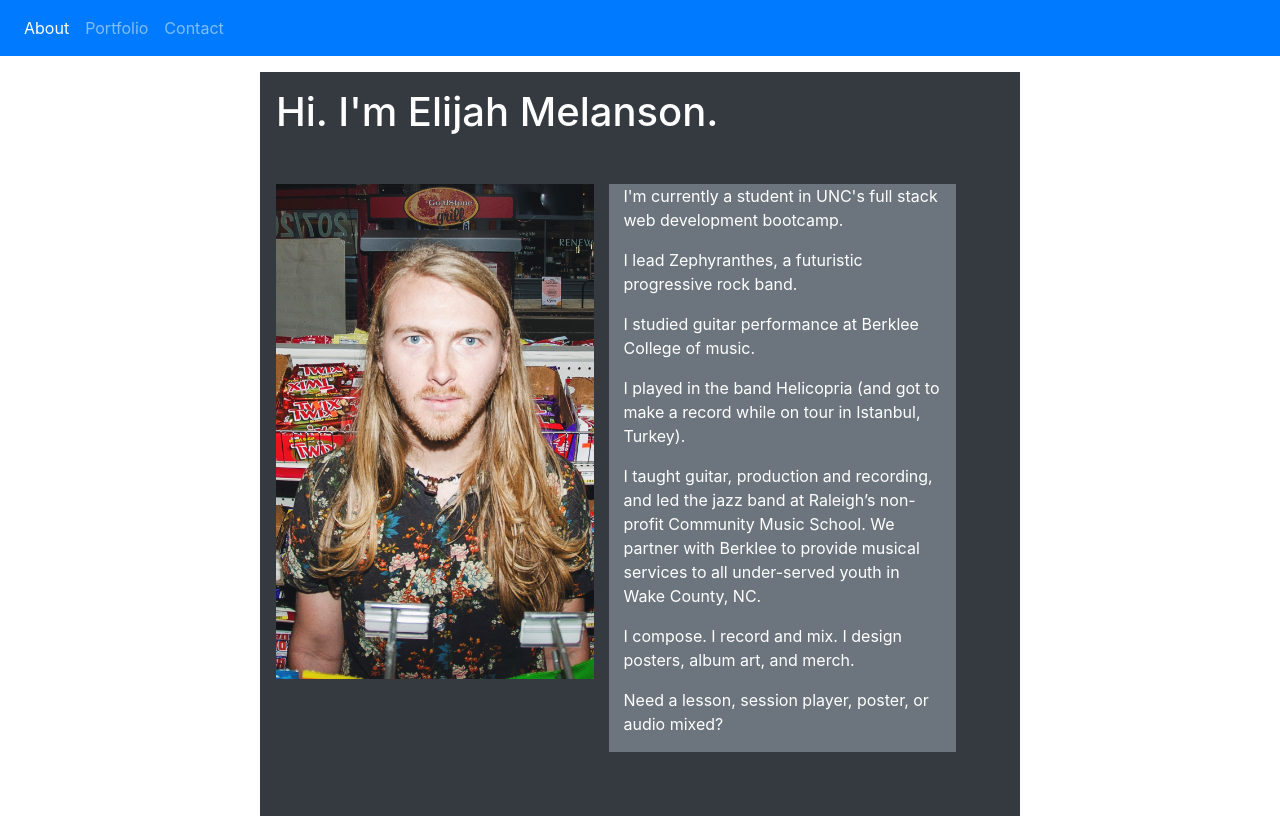
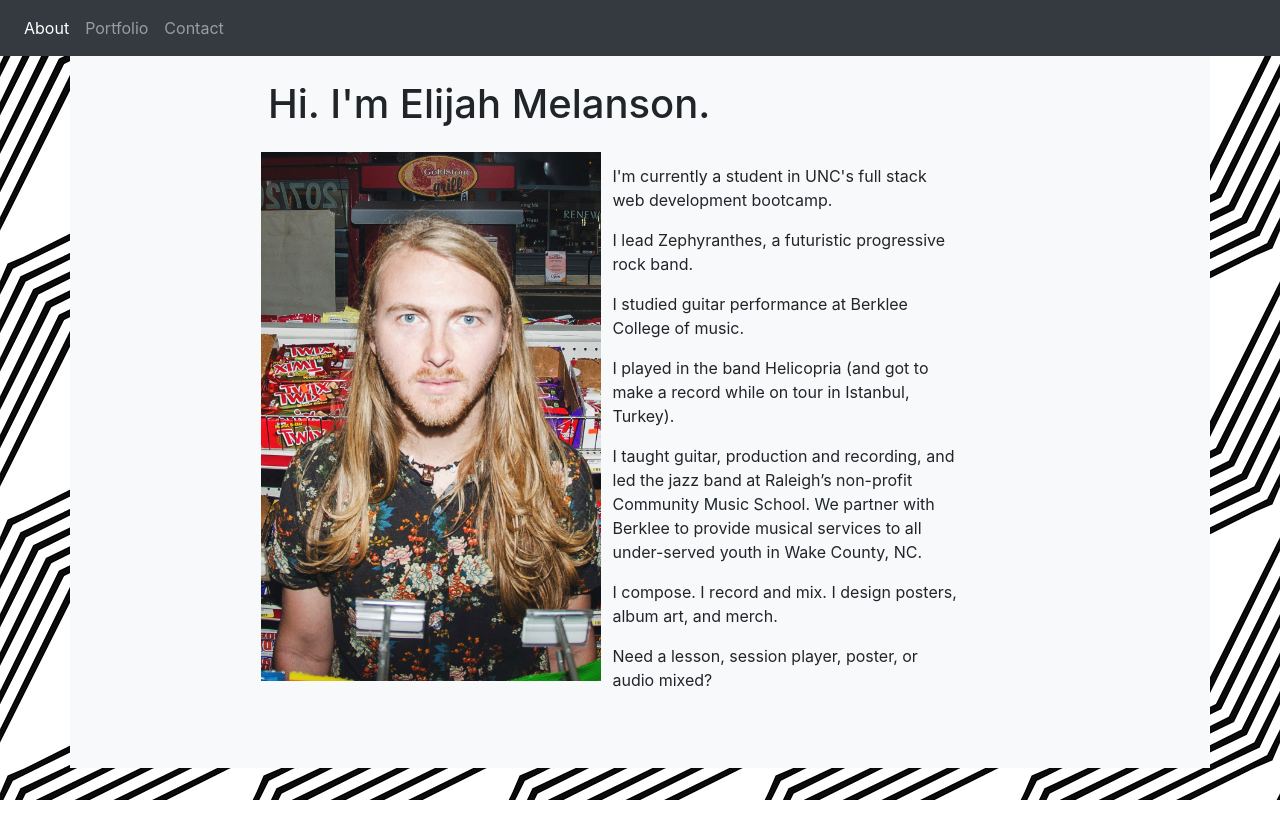
Before and after one commit to emelanson/Homework-week-2, a plain HTML site: page index.html in a window 1280 px wide. After the commit the page ends 800 px from the top, so only its background shows below. Drawn offline with nearby package versions, Linux system fonts and the light colour scheme.

Commit message:
adjusted bootstrap style of index.html. added tiled background.

```diff
--- a/index.html
+++ b/index.html
@@ -10,9 +10,9 @@
 
     <title>About</title>
   </head>
-  <body>
+  <body style="background-image: url(media/line.png); background-repeat: repeat;">
     <header>
-        <nav class="navbar navbar-expand-lg navbar-dark bg-primary">
+        <nav class="navbar navbar-expand-lg navbar-dark bg-dark">
             <ul class="navbar-nav">
                 <li class="nav-item active">
                   <a class="nav-link" href="#">About<span class="sr-only">(current)</span></a>
@@ -26,17 +26,17 @@
           </nav>
     </header>
     <main>
-        <div class="container">
+        <div class="container bg-light">
             <div class="row">
-                <div class="col-md-8 mt-3 p-3 mb-2 bg-dark text-white mx-auto">
+                <div class="col-md-8 mt-3 p-2 mx-auto">
                     <div class="about-me">
                         <h1>Hi.  I'm Elijah Melanson.</h1>
                     </div>
-                    <div class="row mt-5 mb-5 mr-5">
-                        <div class="col-md-6">
+                    <div class="row mt-3 mb-5 mr-5">
+                        <div class="col-md-6 p-2">
                           <img src="media/headshot.jpg" alt="headshot" class="img-fluid">
                         </div>
-                        <div class="col-md-6 bg-secondary">
+                        <div class="col-md-6 p-1 mt-3">
                             <p>
                                 I'm currently a student in UNC's full stack web development bootcamp.
                             </p>
```
Also changed, not shown: media/line.png (added).
